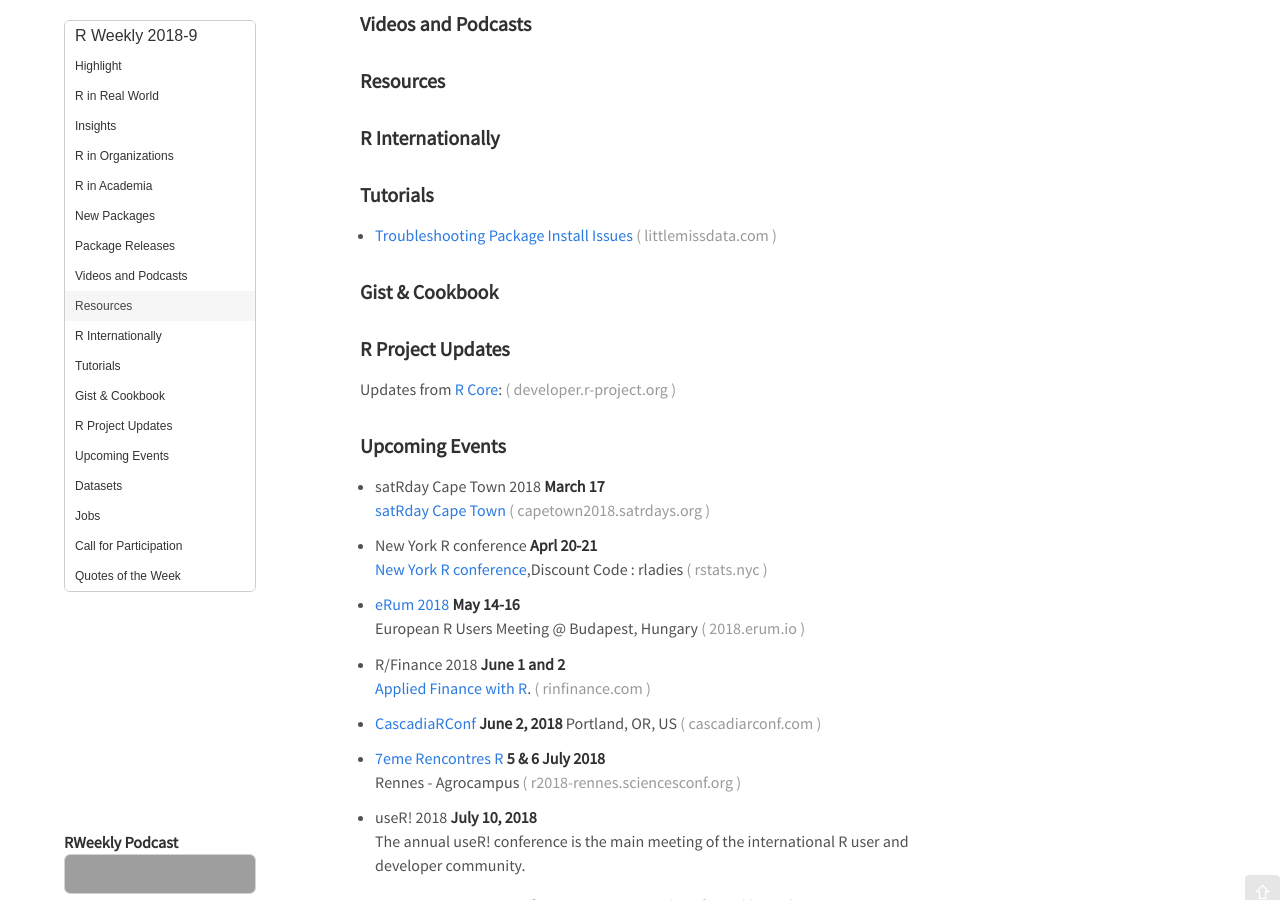
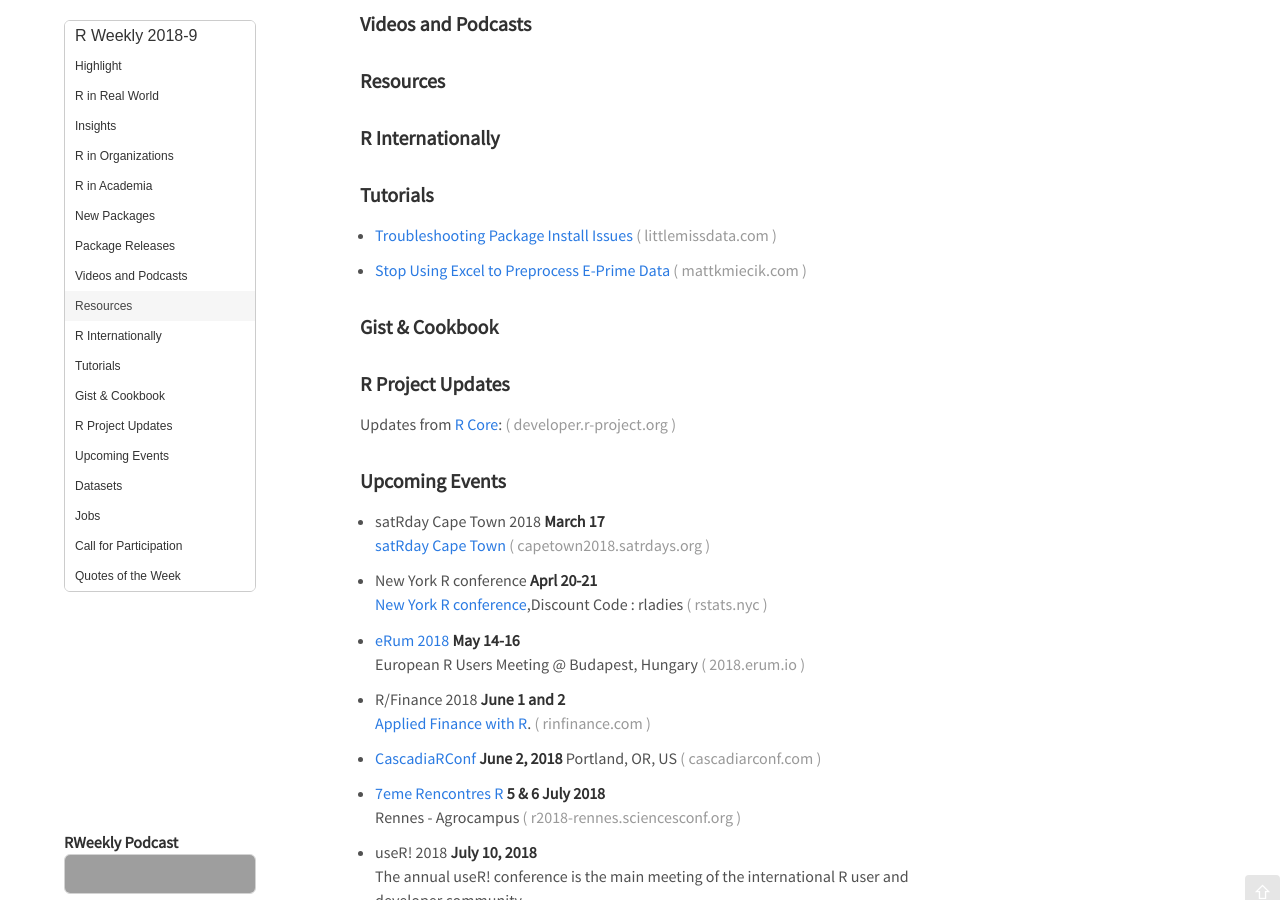
Before and after one commit to rweekly/rweekly.org, a Jekyll site: the page built from draft.md, in a window 1280 px wide and 900 px high, scrolled down 728 px. Built offline with Jekyll 4.4.1, drawn with Linux system fonts in a browser that asks for light colours; emoji names are drawn with the system emoji font; comment, search, counter and statistics services are not loaded; grey boxes are pictures that could not be loaded.

Commit message:
Added blog post from mattkmiecik.com
Sorry if this is a re-peat attempt, I'm not sure that my first pull request was effective

```diff
--- a/draft.md
+++ b/draft.md
@@ -68,6 +68,8 @@ Release Date: 2018-2-26
 
 + [Troubleshooting Package Install Issues](https://www.littlemissdata.com/blog/r-package-install)
 
++ [Stop Using Excel to Preprocess E-Prime Data](https://mattkmiecik.com/post-Stop-Using-Excel-to-Preprocess-E-Prime-Data.html)
+
 
 
 
```
